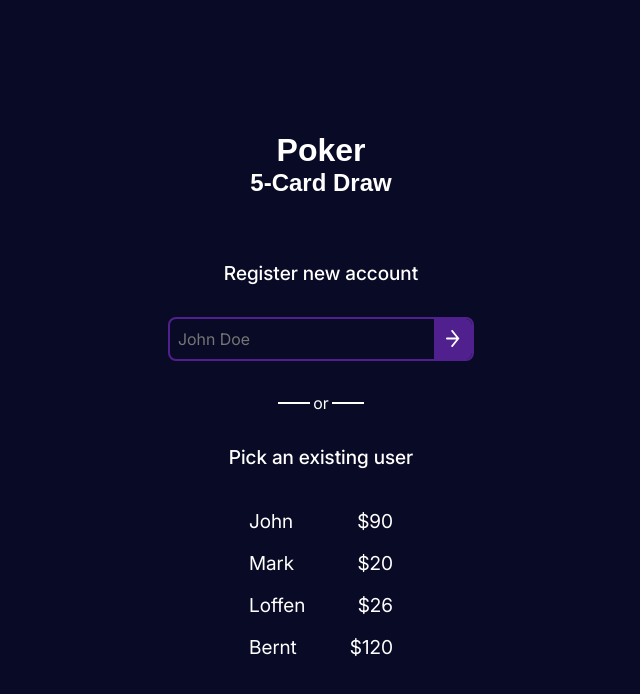
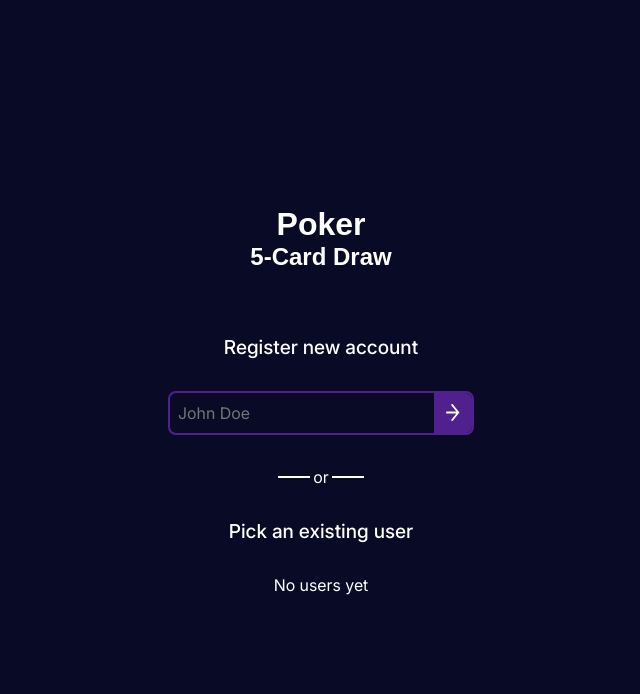
Before and after one commit to StoffenToffen/Video-Poker, a React (Vite) app: page / in a window 1280 px wide. Both pictures are taken after a click on the button "Play". Shown: the top 694 px of the page, without its empty margins (319-959 px from the left). Built offline with nearby package versions, Linux system fonts and the light colour scheme; a web font is replaced by a local one.

Commit message:
feat: Added ability to register new user

```diff
--- a/src/pages/HomePage.css
+++ b/src/pages/HomePage.css
@@ -40,7 +40,7 @@
   gap: 2rem;
   font-size: 1.2rem;
   font-weight: 500;
-  margin-bottom: 2rem;
+  margin-bottom: 1rem;
 }
 
 .home__input-wrapper {
@@ -74,6 +74,11 @@
 .home__input__btn__icon {
   padding: 0.6rem;
   height: 100%;
+}
+
+.home__error {
+  margin-bottom: 2rem;
+  text-align: center;
 }
 
 .home__divider {
--- a/src/pages/HomePage.tsx
+++ b/src/pages/HomePage.tsx
@@ -1,11 +1,33 @@
 import { useState } from "react";
-import { Link } from "react-router-dom";
+import { useNavigate } from "react-router-dom";
 import arrowIcon from "../assets/arrow.svg";
+import { useGameStore } from "../zustand/gameStore";
 
 import "./HomePage.css";
 
 const Home = () => {
 	const [showLogin, setShowLogin] = useState(false);
+	const [error, setError] = useState("");
+
+	const players = useGameStore((state) => state.players);
+	const register = useGameStore((state) => state.register);
+
+	const navigate = useNavigate();
+
+	/**
+	 * @description checks the username from the form and either throws an error, or creates and signs in the user
+	 * @param formData as a username
+	 */
+	const registerUser = (formData: FormData) => {
+		const username = String(formData.get("username"));
+
+		if (players.find((player) => player.name === username))
+			return setError("A user with the same name already exists");
+		else {
+			register(username);
+			navigate("/rules");
+		}
+	};
 
 	return (
 		<main className="container">
@@ -22,16 +44,17 @@ const Home = () => {
 				</button>
 			) : (
 				<div className="home__container">
-					<form action="">
+					<form action={registerUser}>
 						<label htmlFor="username" className="home__label">
 							Register new account
 							<div className="home__input-wrapper">
 								<input
 									type="text"
 									id="username"
+									name="username"
 									autoComplete="username"
-									min={2}
-									max={20}
+									minLength={2}
+									maxLength={20}
 									required
 									placeholder="John Doe"
 									className="home__input"
@@ -46,6 +69,8 @@ const Home = () => {
 								</button>
 							</div>
 						</label>
+
+						<div className="home__error">{error}</div>
 					</form>
 
 					<div className="home__divider">
@@ -56,35 +81,20 @@ const Home = () => {
 
 					<span className="home__subtext">Pick an existing user</span>
 
-					<ul className="home__users">
-						<li>
-							<button type="button" className="home__user__btn">
-								<span>John</span>
-								<span>$90</span>
-							</button>
-						</li>
-
-						<li>
-							<button type="button" className="home__user__btn">
-								<span>Mark</span>
-								<span>$20</span>
-							</button>
-						</li>
-
-						<li>
-							<button type="button" className="home__user__btn">
-								<span>Loffen</span>
-								<span>$26</span>
-							</button>
-						</li>
-
-						<li>
-							<button type="button" className="home__user__btn">
-								<span>Bernt</span>
-								<span>$120</span>
-							</button>
-						</li>
-					</ul>
+					{players.length ? (
+						<ul className="home__users">
+							{players.map((player) => (
+								<li key={player.name}>
+									<button type="button" className="home__user__btn">
+										<span>{player.name}</span>
+										<span>${player.balance}</span>
+									</button>
+								</li>
+							))}
+						</ul>
+					) : (
+						<span>No users yet</span>
+					)}
 				</div>
 			)}
 		</main>
```
